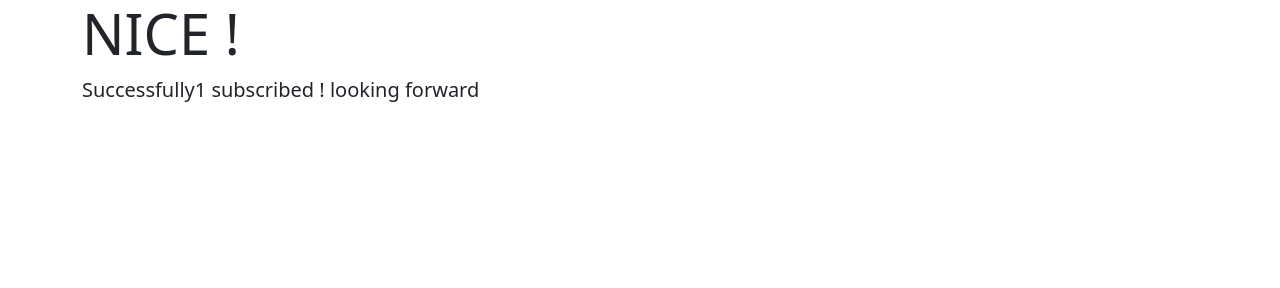
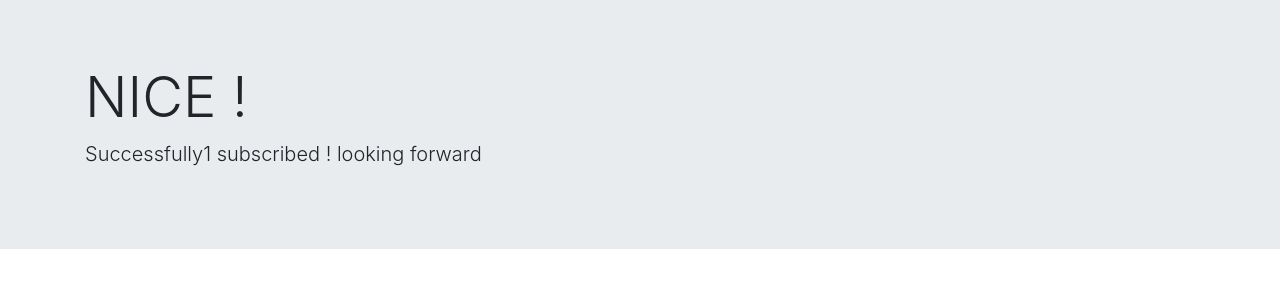
Before and after one commit to satyamcode/newsletter_signup, a website: page success.html in a window 1280 px wide. Drawn offline with nearby package versions, Linux system fonts and the light colour scheme.

```diff
--- a/success.html
+++ b/success.html
@@ -3,7 +3,7 @@
   <head>
     <meta charset="utf-8">
     <title> success</title>
-    <link href="https://cdn.jsdelivr.net/npm/bootstrap@5.3.0-alpha1/dist/css/bootstrap.min.css" rel="stylesheet" integrity="sha384-GLhlTQ8iRABdZLl6O3oVMWSktQOp6b7In1Zl3/Jr59b6EGGoI1aFkw7cmDA6j6gD" crossorigin="anonymous">
+    <link rel="stylesheet" href="https://cdn.jsdelivr.net/npm/bootstrap@4.0.0/dist/css/bootstrap.min.css" integrity="sha384-Gn5384xqQ1aoWXA+058RXPxPg6fy4IWvTNh0E263XmFcJlSAwiGgFAW/dAiS6JXm" crossorigin="anonymous">
   </head>
   <body>
     <div class="jumbotron jumbotron-fluid">
```
